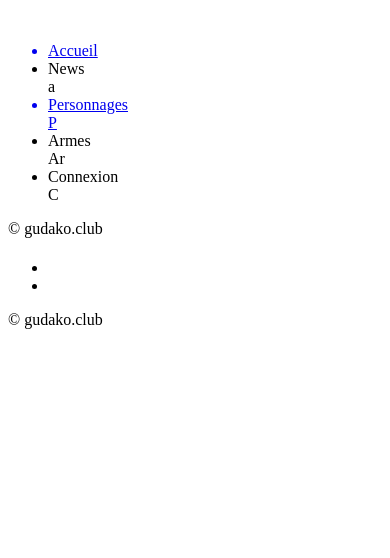
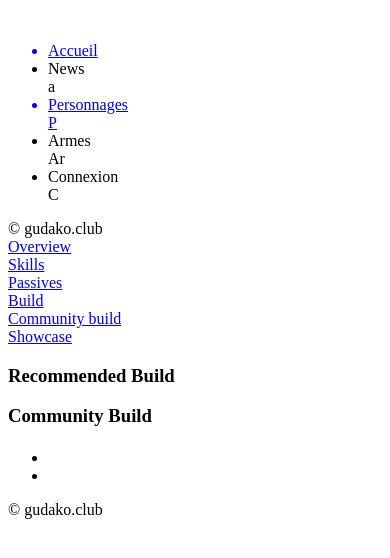
Before and after one commit to medotek/gi-wiki, a Symfony app: template templates/character/character.html.twig in a window 390 px wide. Shown: the top 558 px of the page. Run offline with Twig, Linux system fonts and the light colour scheme; the template is opened without the code that fills it, so the values that code supplies are empty; some libraries are stand-ins or nearby versions.

Commit message:
[Templates & Css](Character) Mise en page de la page character

```diff
--- a/templates/character/character.html.twig
+++ b/templates/character/character.html.twig
@@ -4,6 +4,41 @@
 
 {% block body %}
     <div class="character-profile">
+        <div class="banner"></div>
+
+        <div class="character-menu">
+            <a href="#overview">
+                <div class="overview">Overview</div>
+            </a>
+            <a href="#skills">
+                <div class="skills">Skills</div>
+            </a>
+            <a href="#passives">
+                <div class="passives">Passives</div>
+            </a>
+            <a href="#build">
+                <div class="build">Build</div>
+            </a>
+            <a href="#community-build">
+                <div class="community-build">Community build</div>
+            </a>
+            <a href="#showcase">
+                <div class="showcase">Showcase</div>
+            </a>
+        </div>
+        <div class="section-recommended-build" id="build">
+            <div class="title-header">
+                <h3>Recommended Build</h3>
+                <div class="blue-bar"></div>
+            </div>
+        </div>
+
+        <div class="section-community-build"  id="community-build">
+            <div class="title-header">
+                <h3>Community Build</h3>
+                <div class="blue-bar"></div>
+            </div>
+        </div>
 
         <h1>{{ character.name }}</h1>
         <ul>
```
Also changed, not shown: assets/styles/controllers/character.scss (+147 -0 lines).
